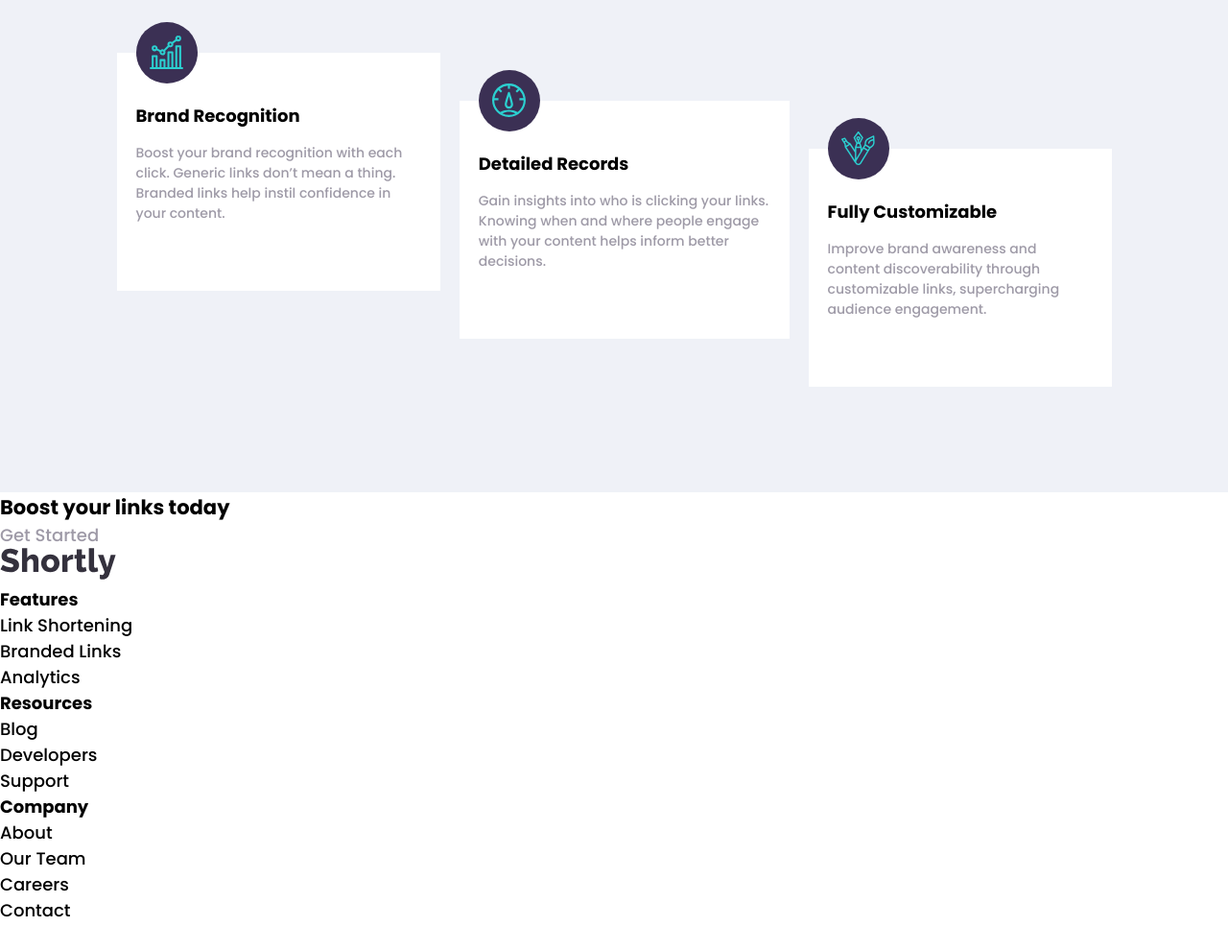
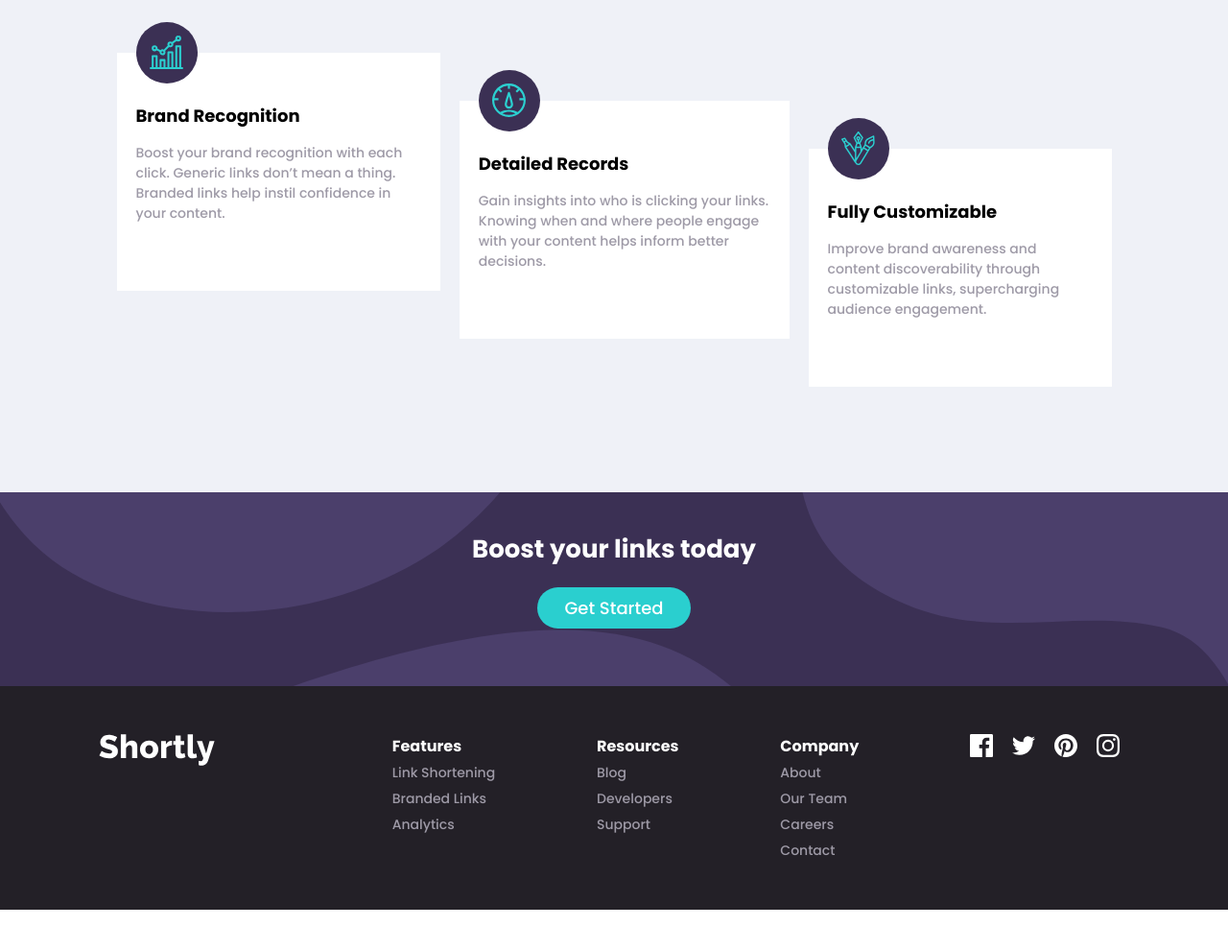
Before and after one commit to C0lliNN/Shortly, a plain HTML site: page index.html in a window 1280 px wide. Shown: the part 958-1948 px from the top of the page at 96% size. After the commit the page ends 1906 px from the top, so only its background shows below. Drawn offline with Linux system fonts and the light colour scheme.

Commit message:
Boost Section and Footer implemented

```diff
--- a/index.html
+++ b/index.html
@@ -150,41 +150,41 @@
       </div>
     </section>
 
-    <section>
+    <section id="section-4">
       <h3>Boost your links today</h3>
       <a href="#">Get Started</a>
     </section>
 
     <footer>
-      <div>
+      <div class="logo">
         <img src="images/logo.svg" alt="Shortly" />
       </div>
       <div>
         <h4>Features</h4>
         <ul>
-          <li>Link Shortening</li>
-          <li>Branded Links</li>
-          <li>Analytics</li>
+          <li><a href="#">Link Shortening</a></li>
+          <li><a href="#">Branded Links</a></li>
+          <li><a href="#">Analytics</a></li>
         </ul>
       </div>
       <div>
         <h4>Resources</h4>
         <ul>
-          <li>Blog</li>
-          <li>Developers</li>
-          <li>Support</li>
+          <li><a href="#">Blog</a></li>
+          <li><a href="#">Developers</a></li>
+          <li><a href="#">Support</a></li>
         </ul>
       </div>
       <div>
         <h4>Company</h4>
         <ul>
-          <li>About</li>
-          <li>Our Team</li>
-          <li>Careers</li>
-          <li>Contact</li>
+          <li><a href="#">About</a></li>
+          <li><a href="#">Our Team</a></li>
+          <li><a href="#">Careers</a></li>
+          <li><a href="#">Contact</a></li>
         </ul>
       </div>
-      <div>
+      <div class="social">
         <div>
           <img src="images/icon-facebook.svg" alt="Shortly - Facebook" />
         </div>
--- a/less/index.less
+++ b/less/index.less
@@ -448,3 +448,71 @@ p {
     padding-right: 20px;
   }
 }
+
+#section-4 {
+  text-align: center;
+  background: url('../images/bg-boost-desktop.svg') @dark-violet;
+  padding: 40px;
+  h3 {
+    color: white;
+    font-size: 26px;
+  }
+  a {
+    &:extend(.button-primary);
+    display: block;
+    width: 120px;
+    margin: 20px auto;
+    padding: 8px 20px;
+    border-radius: 100px;
+  }
+}
+
+footer {
+  padding: 50px;
+  background-color: #232027;
+  text-align: center;
+  color: white;
+  h4 {
+    font-size: 16px;
+  }
+
+  ul {
+    list-style: none;
+  }
+
+  div {
+    @media (max-width: @mobile-size) {
+      margin: 40px auto;
+      list-style: none;
+    }
+  }
+
+  a {
+    font-size: 14px;
+  }
+
+  .logo {
+    width: default;
+    img {
+      filter: brightness(10);
+    }
+    @media (min-width: @mobile-size) {
+      width: 200px;
+    }
+  }
+
+  .social {
+    display: flex;
+    justify-content: center;
+    div {
+      margin: auto 10px;
+    }
+  }
+
+  @media (min-width: @mobile-size) {
+    display: flex;
+    align-items: flex-start;
+    justify-content: space-around;
+    text-align: left;
+  }
+}
```
Also changed, not shown: css/index.css.
